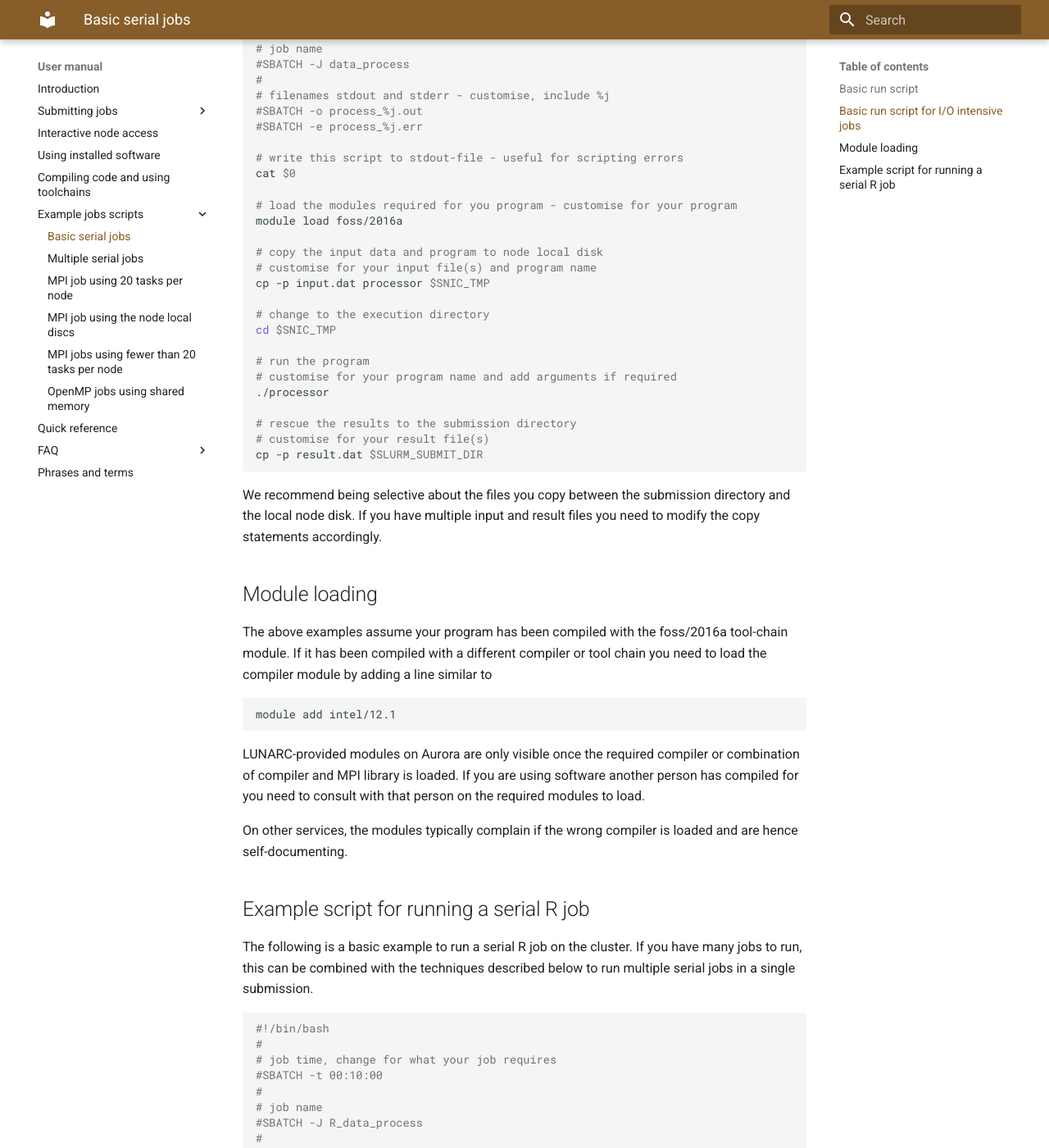
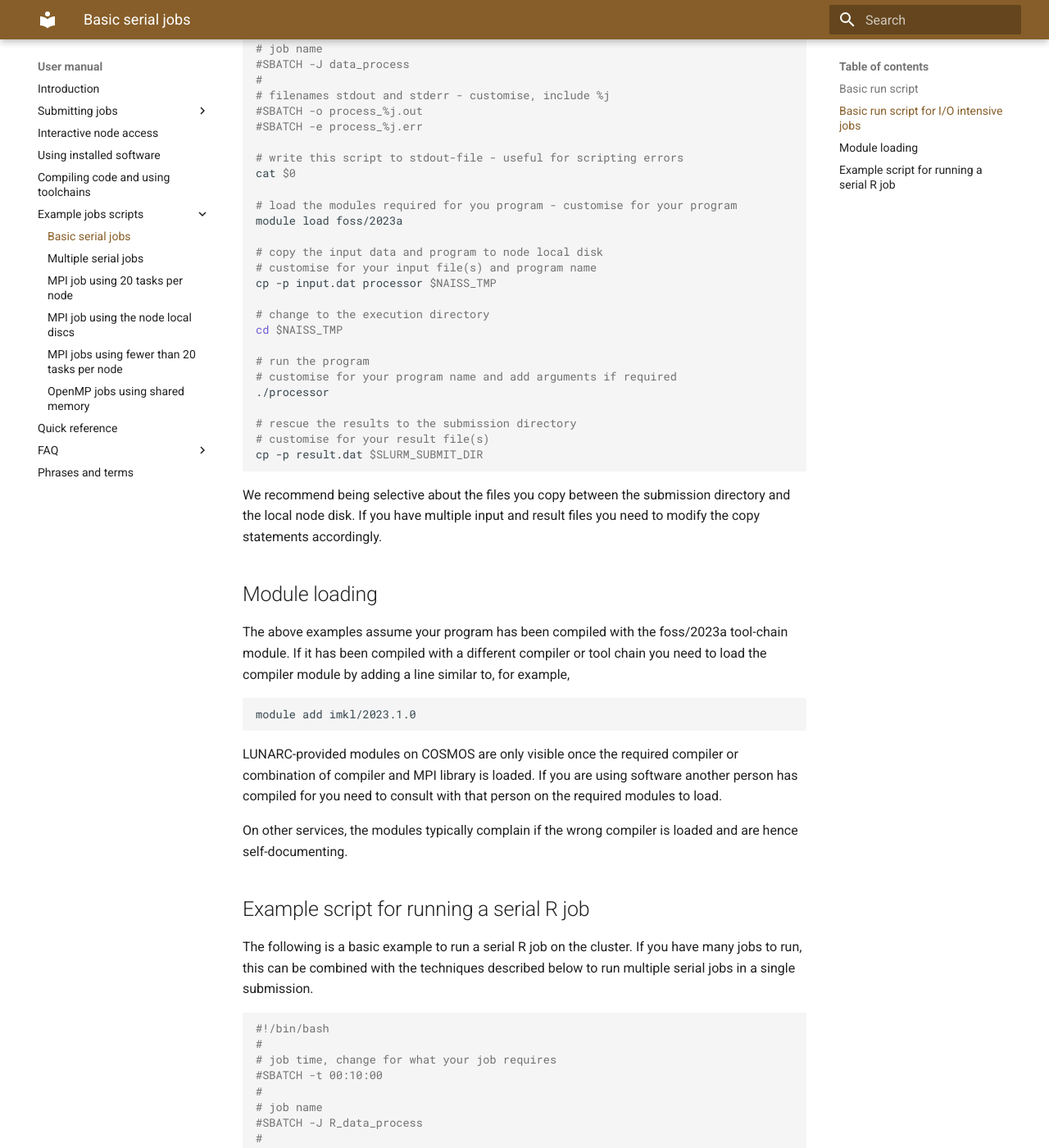
Before and after one commit to lunarc/lunarc_docs, an MkDocs documentation site: the page built from docs/manual/example_job_scripts/manual_example_basic_serial.md, in a window 1280 px wide and 1400 px high, scrolled down 1428 px. Shown: the whole window at 82% size. Built offline with MkDocs 1.6.1 and Material for MkDocs 9.7.7, drawn with Linux system fonts in a browser that asks for light colours; comment, search, counter and statistics services are not loaded; some of the changed text lies outside the part shown.

Commit message:
Update manual_example_basic_serial.md
SNIC-->NAISS
Aurora-->COSMOS in mentions and memory details
Updated some dates and toolchain examples

````diff
--- a/docs/manual/example_job_scripts/manual_example_basic_serial.md
+++ b/docs/manual/example_job_scripts/manual_example_basic_serial.md
@@ -41,7 +41,7 @@ other file systems available. The following script assumes the program processor
 
 The script copies the input data and the program executable from the submission directory to the node local disk executes the program on the node local disk and copies the result file back to the submission directory for safekeeping. The individual steps are highlighted by comments starting with a “#”. These comment lines can be kept in the file.
 
-You need to customise the file to suit your specific needs. The script is suitable for jobs consuming no more than 3100 MB of main memory on Aurora.
+You need to customise the file to suit your specific needs. The script is suitable for jobs consuming no more than 5300 MB of main memory on COSMOS.
 
 ```bash
 #!/bin/bash
@@ -60,14 +60,14 @@ You need to customise the file to suit your specific needs. The script is suitab
 cat $0
 
 # load the modules required for you program - customise for your program
-module load foss/2016a
+module load foss/2023a
 
 # copy the input data and program to node local disk
 # customise for your input file(s) and program name
-cp -p input.dat processor $SNIC_TMP
+cp -p input.dat processor $NAISS_TMP
 
 # change to the execution directory
-cd $SNIC_TMP
+cd $NAISS_TMP
 
 # run the program
 # customise for your program name and add arguments if required
@@ -84,11 +84,11 @@ and result files you need to modify the copy statements accordingly.
 
 ## Module loading
 
-The above examples assume your program has been compiled with the foss/2016a tool-chain module. If it has been compiled with a different compiler or tool chain you need to load the compiler module by adding a line similar to
+The above examples assume your program has been compiled with the foss/2023a tool-chain module. If it has been compiled with a different compiler or tool chain you need to load the compiler module by adding a line similar to, for example,
 
-    module add intel/12.1
+    module add imkl/2023.1.0
 
-LUNARC-provided modules on Aurora are only visible once the required compiler or combination of compiler and MPI library is loaded. If you are using software another person has compiled for you need to consult with that person on the required modules to load.
+LUNARC-provided modules on COSMOS are only visible once the required compiler or combination of compiler and MPI library is loaded. If you are using software another person has compiled for you need to consult with that person on the required modules to load.
 
 On other services, the modules typically complain if the wrong compiler is loaded and are hence self-documenting.
 
````
Also changed, not shown: other parts of docs/manual/example_job_scripts/manual_example_basic_serial.md (+1 -1 lines).
